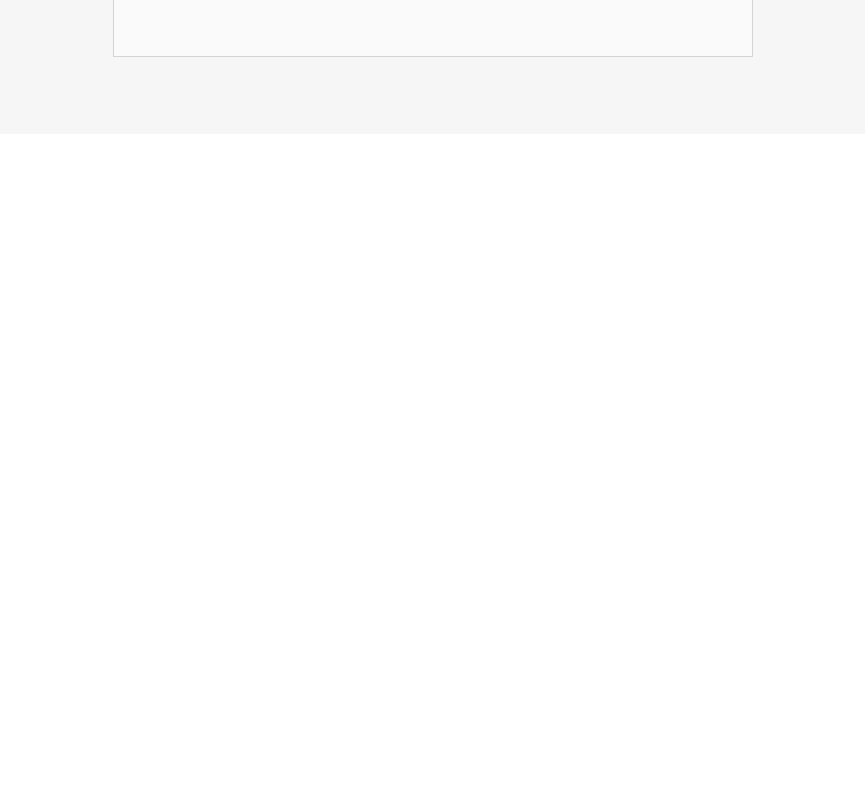
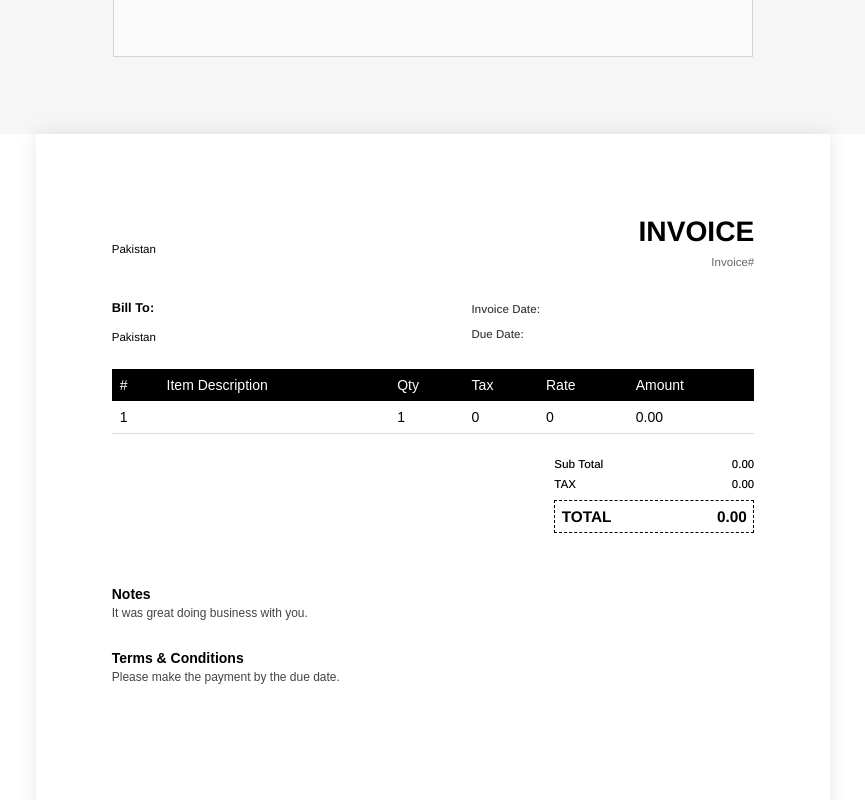
Before and after one commit to MuhammadTalha15/Invoxa, a React (Vite) app: page / in a window 1280 px wide. Shown: the part 1020-1820 px from the top of the page, without its empty margins (207-1072 px from the left). Before the commit the page ends 1154 px from the top, so only its background shows below. Built offline with nearby package versions, Linux system fonts and the light colour scheme.

Commit message:
Paper Added

```diff
--- /dev/null
+++ b/src/components/Inovoice.jsx
@@ -0,0 +1,116 @@
+import React from "react";
+import '../styles/invoice.scss'
+
+const Invoice = ({
+    items,
+    companyNameProp,
+    sellerNameProp,
+    companyAddressProp,
+    sellerCityProp,
+    sellerCountryProp,
+    titleProp,
+    invoiceNumberProp,
+    receiverBillProp,
+    clientCompProp,
+    clientAddressProp,
+    receiverCityProp,
+    clientCountryProp,
+    dateProp,
+    dueDateProp,
+    itemDescriptionProp,
+    qtyProp,
+    taxProp,
+    rateProp,
+    amountProp,
+    finalSubtotalProp,
+    finalAllTotalProp}) => {
+    return (
+        <div className="invoice">
+            <div className="invoice__header">
+                <div className="slr-details">
+                    <h1 className="invoice__from company">{companyNameProp}</h1>
+                    <div className="invoice__from">{sellerNameProp}</div>
+                    <div className="invoice__from">{companyAddressProp}</div>
+                    <div className="invoice__from">{sellerCityProp}</div>
+                    <div className="invoice__from">{sellerCountryProp}</div>
+                </div>
+                <div className="invoice__title">
+                    <h1 className="invc-ttle">{titleProp}</h1>
+                    <span className="inc-num">{invoiceNumberProp}</span>
+                </div>
+            </div>
+
+            <div className="invoice__details">
+                <div className="clientDetails">
+                    <h1 className="invoice__from company">{receiverBillProp}</h1>
+                    <div className="invoice__from">{clientCompProp}</div>
+                    <div className="invoice__from">{clientAddressProp}</div>
+                    <div className="invoice__from">{receiverCityProp}</div>
+                    <div className="invoice__from">{clientCountryProp}</div>
+                </div>
+                <div className="invcData">
+                    <p className="date">
+                        Invoice Date: {dateProp}
+                    </p>
+                    <p className="date">
+                        Due Date: {dueDateProp}
+                    </p>
+                </div>
+            </div>
+
+            <table className="invoice__table">
+                <thead>
+                    <tr>
+                        <th>#</th>
+                        <th>{itemDescriptionProp}</th>
+                        <th>{qtyProp}</th>
+                        <th>{taxProp}</th>
+                        <th>{rateProp}</th>
+                        <th>{amountProp}</th>
+                    </tr>
+                </thead>
+                <tbody>
+                    {items.map((item, index) => (
+                        <tr key={index}>
+                            <td>{index + 1}</td>
+                            <td>{item.description}</td>
+                            <td>{item.qty}</td>
+                            <td>{item.tax}</td>
+                            <td>{item.rate}</td>
+                            <td>{(item.qty * item.rate).toFixed(2)}</td>
+                        </tr>
+                    ))}
+                </tbody>
+            </table>
+
+            <div className="invoice__totals">
+                <div className="invoice__sub-total">
+                    <p>Sub Total</p>
+                    <p>{(Number(finalSubtotalProp)).toFixed(2)}</p>
+                </div>
+                <div className="invoice__tax">
+                    <p>TAX</p>
+                    <p>{(finalAllTotalProp - finalSubtotalProp).toFixed(2)}</p>
+                </div>
+                <div className="invoice__total">
+                    <strong>TOTAL</strong>
+                    <strong>{(Number(finalAllTotalProp)).toFixed(2)}</strong>
+                </div>
+            </div>
+
+            <div className="invoice__notes">
+                <strong>Notes</strong>
+                <p>It was great doing business with you.</p>
+            </div>
+
+            <div className="invoice__terms">
+                <strong>Terms & Conditions</strong>
+                <p>Please make the payment by the due date.</p>
+            </div>
+
+            <div className="invoice__footer">1</div>
+        </div>
+    );
+};
+
+export default Invoice;
--- a/src/components/Main.jsx
+++ b/src/components/Main.jsx
@@ -1,10 +1,12 @@
 import { useState, useEffect } from 'react'
 import '../styles/main.scss'
 import ControlPanel from './ControlPanel'
+import Invoice from './Inovoice'
 
 const Main = () => {
 
     const [title, setTitle] = useState('INVOICE');
+    const [invoiceNumber, setInvoice] = useState('Invoice# ');
 
     const [sellerCompany, setComp] = useState('');
     const [sellerName, setSellerName] = useState('');
@@ -18,7 +20,9 @@ const Main = () => {
     const [receiverCity, setRecCity] = useState('');
     const [clientCountry, setClientCountry] = useState('Pakistan');
 
-    const [invoiceNumber, setInvoice] = useState('Invoice# ');
+    const [date, setDate] = useState('');
+    const [dueDate, setDueDate] = useState('');
+
 
     const [itemDesc, setDescription] = useState(`Item Description`);
     const [qty, setQty] = useState(`Qty`);
@@ -105,9 +109,9 @@ const Main = () => {
                         <div className="right">
                             <input id="invoiceNumber" name="invoiceNumber" className='slr-txt highlight' type="text" value={invoiceNumber} onChange={(e) => setInvoice(e.target.value)} />
                             <label htmlFor="invc-date" className='invc-label'>Invoice Date</label>
-                            <input className='slr-txt date' type="date" name="" id="invc-date" />
+                            <input className='slr-txt date' type="date" name="" id="invc-date" value={date} onChange={(e) => setDate(e.target.value)} />
                             <label htmlFor="due-data" className='invc-label'>Due Date</label>
-                            <input className='slr-txt date' type="date" name="" id="due-data" />
+                            <input className='slr-txt date' type="date" name="" id="due-data" value={dueDate} onChange={(e) => setDueDate(e.target.value)} />
                         </div>
                     </div>
                     <div className="table-hdr">
@@ -186,6 +190,7 @@ const Main = () => {
 
                 <ControlPanel onClick={handleClick} />
             </main>
+            <Invoice titleProp={title} invoiceNumberProp={invoiceNumber} companyNameProp={sellerCompany} sellerNameProp={sellerName} companyAddressProp={companyAddress} sellerCityProp={sellerCity} sellerCountryProp={country}  receiverBillProp={receiverBill} clientCompProp={clientComp} clientAddressProp={clientAddress} receiverCityProp={receiverCity} clientCountryProp={clientCountry} dateProp={date} dueDateProp={dueDate} itemDescriptionProp={itemDesc} qtyProp={qty} taxProp={tax} rateProp={rate} amountProp={amount} items={items} finalSubtotalProp={finalSubTotal} finalAllTotalProp={finalAllTotal}/>
         </>
     )
 }
--- /dev/null
+++ b/src/styles/invoice.scss
@@ -0,0 +1,178 @@
+@import './mixins';
+
+.invoice {
+    width: 210mm;
+    height: 297mm;
+    padding: 20mm;
+    margin: auto;
+    background: white;
+    font-family: 'Arial', sans-serif;
+    font-size: 14px;
+    color: #000;
+    box-shadow: 0 0 5mm rgba(0, 0, 0, 0.1);
+    display: flex;
+    flex-direction: column;
+    justify-content: space-between;
+
+    &__header {
+        @include flex(flex-start, space-between, row);
+        gap: .5vmax;
+        // border: 1px solid;
+
+        .slr-details {
+            // border: 1px solid;
+            height: 100%;
+            width: 50%;
+            @include flex(flex-start, center, column);
+            gap: .3vmax;
+            padding: .5vmax 0;
+        }
+
+        .invoice__from {
+            font-size: .9vmax;
+            font-family: 'Arimo', sans-serif;
+            font-weight: 400;
+        }
+
+        .company {
+            font-weight: 900;
+            font-size: 1vmax;
+        }
+
+        .invoice__title {
+            text-align: right;
+            // border: 1px solid;
+            height: 100%;
+            width: 50%;
+            @include flex(flex-end, start, column);
+            gap: .3vmax;
+            padding: .5vmax 0;
+
+            h1.invc-ttle {
+                margin: 0;
+                font-size: 2.2vmax;
+                font-family: 'Arimo', sans-serif;
+            }
+
+            span.inc-num {
+                font-size: .9vmax;
+                color: #666;
+                font-family: 'Arimo', sans-serif;
+                margin-top: .3vmax;
+            }
+        }
+    }
+
+    &__details {
+        margin: 20px 0;
+        // border: 1px solid;
+        @include flex(center, space-between, row);
+
+        .clientDetails {
+            height: 100%;
+            width: 50%;
+            // border: 1px solid;
+            @include flex(flex-start, center, column);
+            gap: .3vmax;
+            padding: .5vmax 0;
+
+            .invoice__from {
+                font-size: .9vmax;
+                font-family: 'Arimo', sans-serif;
+                font-weight: 400;
+            }
+
+            .company {
+                font-weight: 900;
+                font-size: 1vmax;
+            }
+        }
+
+        .invcData{
+            height: 100%;
+            width: 50%;
+            // border: 1px solid;
+            padding: 0 3vmax;
+            @include flex(flex-start, center, column);
+            gap: 1vmax;
+
+            .date{
+                font-family: 'Arimo',sans-serif;
+                color: rgb(61, 61, 61);
+                font-weight: 500;
+                font-size: .9vmax;
+            }
+        }
+
+        p,
+        strong {
+            margin: 0;
+        }
+    }
+
+    &__table {
+        width: 100%;
+        border-collapse: collapse;
+        margin-bottom: 20px;
+
+        th {
+            background: #000;
+            color: white;
+            padding: 8px;
+            font-weight: normal;
+        }
+
+        td {
+            padding: 8px;
+            border-bottom: 1px solid #ddd;
+        }
+
+        th,
+        td {
+            text-align: left;
+        }
+    }
+
+    &__totals {
+        margin-left: auto;
+        width: 200px;
+        height: 8vmax;
+        // border: 1px solid;
+        font-family: 'Arimo', sans-serif;
+        font-size: .9vmax;
+        font-weight: 500;
+
+        div {
+            display: flex;
+            justify-content: space-between;
+            padding: 4px 0;
+        }
+
+        .invoice__total {
+            font-size: 1.2vmax;
+            font-weight: 700;
+            border: 1px dashed;
+            padding: .5vmax;
+            margin-top: .5vmax;
+        }
+    }
+
+    &__notes,
+    &__terms {
+        margin-top: 30px;
+
+        p {
+            margin-top: 4px;
+            font-size: 12px;
+            color: #444;
+        }
+    }
+
+    &__footer {
+        text-align: center;
+        margin-top: auto;
+        font-size: 12px;
+        border-top: 1px solid #ccc;
+        padding-top: 10px;
+    }
+}
```
Also changed, not shown: src/styles/pdf.scss (deleted).
